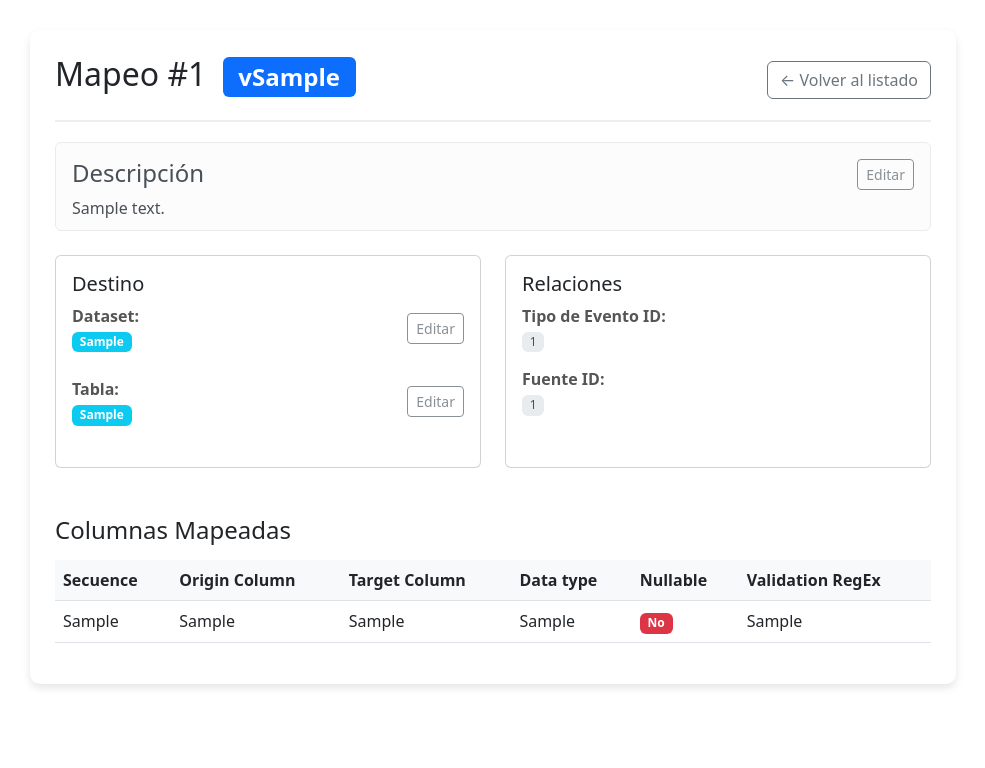
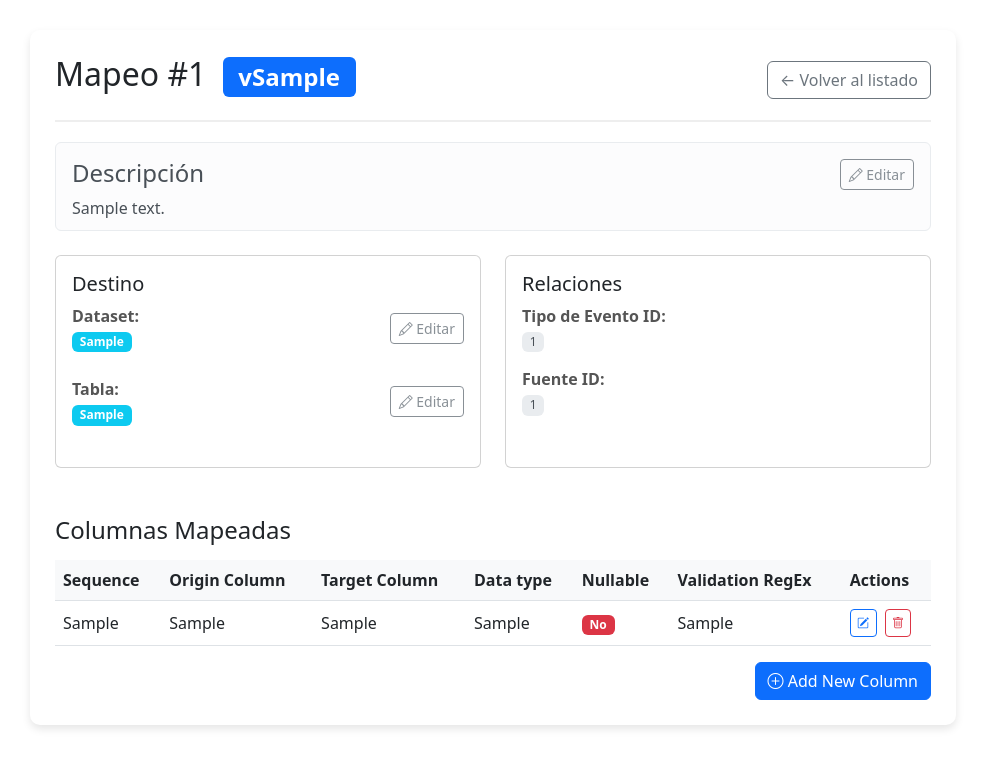
Before and after one commit to dinoise/Event-Insights-Console, a Flask app: template app/templates/mapping.html in a window 1280 px wide. Shown: the top 768 px of the page, without its empty margins (147-1132 px from the left). Run offline with Flask 3, Linux system fonts and the light colour scheme; the template is opened without the code that fills it: most values are stand-ins (such as "Sample title", 1, 10 or a date in 2020); parts of the project's set-up code (start-up, migrations or seed data) failed here and were passed over.

Commit message:
create delete and edtit new columns

```diff
--- /dev/null
+++ b/app/static/css/columns.css
@@ -0,0 +1,32 @@
+/* Estilos para la tabla de columnas */
+.columns-table th {
+    background-color: #f8f9fa;
+}
+
+.columns-table td {
+    vertical-align: middle;
+}
+
+/* Botones de acción */
+.columns-table .btn-sm {
+    padding: 0.25rem 0.4rem;
+    font-size: 0.75rem;
+}
+
+/* Inputs en modo edición */
+.columns-table .form-control-sm,
+.columns-table .form-select-sm {
+    padding: 0.25rem 0.5rem;
+    font-size: 0.875rem;
+    height: auto;
+}
+
+/* Template para nueva fila */
+.new-column td {
+    background-color: #f8f9fa;
+}
+
+.new-column input,
+.new-column select {
+    background-color: white;
+}
--- /dev/null
+++ b/app/static/js/columns.js
@@ -0,0 +1,343 @@
+document.addEventListener('DOMContentLoaded', function() {
+    const columnsBody = document.getElementById('columns-body');
+    const addColumnBtn = document.getElementById('add-column-btn');
+    const confirmDeleteBtn = document.getElementById('confirm-delete-btn');
+    const deleteModal = new bootstrap.Modal('#confirmDeleteModal');
+
+    let columnToDelete = null;
+    const mappingId = window.location.pathname.split('/').pop();
+
+    // Manejar borrado de columnas
+    document.querySelectorAll('.delete-column').forEach(btn => {
+        btn.addEventListener('click', function() {
+            const row = this.closest('tr');
+            columnToDelete = row.dataset.columnId;
+            deleteModal.show();
+        });
+    });
+
+    confirmDeleteBtn.addEventListener('click', function() {
+        if (columnToDelete) {
+            deleteColumn(columnToDelete);
+            deleteModal.hide();
+        }
+    });
+
+    // Manejar edición de columnas
+    document.querySelectorAll('.edit-column').forEach(btn => {
+        btn.addEventListener('click', function() {
+            const row = this.closest('tr');
+            enableEditMode(row);
+        });
+    });
+
+    // Agregar nueva columna
+    addColumnBtn.addEventListener('click', function() {
+        const template = document.getElementById('new-column-template');
+        const newRow = template.content.cloneNode(true);
+        columnsBody.appendChild(newRow);
+
+        // Configurar eventos para la nueva fila
+        const addedRow = columnsBody.lastElementChild;
+        addedRow.querySelector('.save-new-column').addEventListener('click', () => saveNewColumn(addedRow));
+        addedRow.querySelector('.cancel-new-column').addEventListener('click', () => addedRow.remove());
+    });
+
+    function enableEditMode(row) {
+        const cells = {
+            sequence: row.querySelector('.sequence'),
+            originColumn: row.querySelector('.origin-column'),
+            targetColumn: row.querySelector('.target-column'),
+            dataType: row.querySelector('.data-type'),
+            nullable: row.querySelector('.nullable'),
+            validationRegex: row.querySelector('.validation-regex'),
+            actions: row.querySelector('td:last-child')
+        };
+
+        // Guardar valores originales
+        const originalValues = {
+            sequence: cells.sequence.textContent,
+            originColumn: cells.originColumn.textContent,
+            targetColumn: cells.targetColumn.textContent,
+            dataType: cells.dataType.textContent,
+            nullable: cells.nullable.querySelector('.badge').textContent === 'Yes',
+            validationRegex: cells.validationRegex.textContent
+        };
+
+        // Crear inputs de edición
+        cells.sequence.innerHTML = `<input type="number" class="form-control form-control-sm"
+            value="${originalValues.sequence}" min="1">`;
+
+        cells.originColumn.innerHTML = `<input type="text" class="form-control form-control-sm"
+            value="${originalValues.originColumn}">`;
+
+        cells.targetColumn.innerHTML = `<input type="text" class="form-control form-control-sm"
+            value="${originalValues.targetColumn}">`;
+
+        cells.dataType.innerHTML = `
+            <select class="form-select form-select-sm">
+                <option value="STRING" ${originalValues.dataType === 'STRING' ? 'selected' : ''}>STRING</option>
+                <option value="INT64" ${originalValues.dataType === 'INT64' ? 'selected' : ''}>INT64</option>
+                <option value="FLOAT64" ${originalValues.dataType === 'FLOAT64' ? 'selected' : ''}>FLOAT64</option>
+            </select>`;
+
+        cells.nullable.innerHTML = `
+            <select class="form-select form-select-sm">
+                <option value="true" ${originalValues.nullable ? 'selected' : ''}>Yes</option>
+                <option value="false" ${!originalValues.nullable ? 'selected' : ''}>No</option>
+            </select>`;
+
+        cells.validationRegex.innerHTML = `<input type="text" class="form-control form-control-sm"
+            value="${originalValues.validationRegex}">`;
+
+        // Reemplazar botones con controles de edición
+        cells.actions.innerHTML = `
+            <button class="btn btn-sm btn-success save-edit me-1">
+                <i class="bi bi-check"></i>
+            </button>
+            <button class="btn btn-sm btn-outline-danger cancel-edit">
+                <i class="bi bi-x"></i>
+            </button>`;
+
+        // Configurar eventos
+        cells.actions.querySelector('.save-edit').addEventListener('click', () => {
+            saveColumnEdit(row, originalValues);
+        });
+
+        cells.actions.querySelector('.cancel-edit').addEventListener('click', () => {
+            cancelColumnEdit(row, originalValues);
+        });
+    }
+
+    function saveColumnEdit(row, originalValues) {
+        const inputs = {
+            sequence: row.querySelector('.sequence input').value,
+            originColumn: row.querySelector('.origin-column input').value,
+            targetColumn: row.querySelector('.target-column input').value,
+            dataType: row.querySelector('.data-type select').value,
+            nullable: row.querySelector('.nullable select').value === 'true',
+            validationRegex: row.querySelector('.validation-regex input').value
+        };
+
+        const columnId = row.dataset.columnId;
+        const payload = {
+            mapping_sequence: parseInt(inputs.sequence),
+            mapping_origin_column: inputs.originColumn,
+            mapping_target_column: inputs.targetColumn,
+            mapping_data_type: inputs.dataType,
+            mapping_nullable: inputs.nullable,
+            mapping_validation_regex: inputs.validationRegex
+        };
+
+        updateColumn(columnId, payload, row);
+    }
+
+    function cancelColumnEdit(row, originalValues) {
+        row.querySelector('.sequence').textContent = originalValues.sequence;
+        row.querySelector('.origin-column').textContent = originalValues.originColumn;
+        row.querySelector('.target-column').textContent = originalValues.targetColumn;
+        row.querySelector('.data-type').textContent = originalValues.dataType;
+
+        const nullableBadge = originalValues.nullable ?
+            '<span class="badge bg-success">Yes</span>' :
+            '<span class="badge bg-danger">No</span>';
+        row.querySelector('.nullable').innerHTML = nullableBadge;
+
+        row.querySelector('.validation-regex').textContent = originalValues.validationRegex;
+
+        // Restaurar botones originales
+        row.querySelector('td:last-child').innerHTML = `
+            <button class="btn btn-sm btn-outline-primary edit-column me-1">
+                <i class="bi bi-pencil"></i>
+            </button>
+            <button class="btn btn-sm btn-outline-danger delete-column">
+                <i class="bi bi-trash"></i>
+            </button>`;
+
+        // Reconfigurar eventos
+        row.querySelector('.edit-column').addEventListener('click', () => enableEditMode(row));
+        row.querySelector('.delete-column').addEventListener('click', function() {
+            columnToDelete = row.dataset.columnId;
+            deleteModal.show();
+        });
+    }
+
+    function saveNewColumn(row) {
+        const inputs = {
+            sequence: row.querySelector('.sequence-input').value,
+            originColumn: row.querySelector('.origin-column-input').value,
+            targetColumn: row.querySelector('.target-column-input').value,
+            dataType: row.querySelector('.data-type-select').value,
+            nullable: row.querySelector('.nullable-select').value === 'true',
+            validationRegex: row.querySelector('.validation-regex-input').value
+        };
+
+        const payload = {
+            event_mapping_id: mappingId,
+            mapping_sequence: inputs.sequence,
+            mapping_origin_column: inputs.originColumn,
+            mapping_target_column: inputs.targetColumn,
+            mapping_data_type: inputs.dataType,
+            mapping_nullable: inputs.nullable,
+            mapping_validation_regex: inputs.validationRegex
+        };
+
+        createColumn(payload, row);
+    }
+
+    // Funciones de API
+    function deleteColumn(columnId) {
+        fetch(`/api/mapping-columns/${columnId}`, {
+            method: 'DELETE',
+            headers: {
+                'X-CSRFToken': getCookie('csrf_token')
+            }
+        })
+        .then(response => {
+            if (response.ok) {
+                document.querySelector(`tr[data-column-id="${columnId}"]`).remove();
+                showNotification('Column deleted successfully', 'success');
+            } else {
+                throw new Error('Failed to delete column');
+            }
+        })
+        .catch(error => {
+            console.error('Error:', error);
+            showNotification('Error deleting column', 'danger');
+        });
+    }
+
+    function updateColumn(columnId, payload, row) {
+        fetch(`/api/mapping-columns/${columnId}`, {
+            method: 'PUT',
+            headers: {
+                'Content-Type': 'application/json',
+                'X-CSRFToken': getCookie('csrf_token')
+            },
+            body: JSON.stringify(payload)
+        })
+        .then(response => {
+            if (response.ok) {
+                return response.json();
+            }
+            throw new Error('Failed to update column');
+        })
+        .then(data => {
+            // Actualizar la fila con los nuevos valores
+            row.querySelector('.sequence').textContent = data.mapping_sequence;
+            row.querySelector('.origin-column').textContent = data.mapping_origin_column;
+            row.querySelector('.target-column').textContent = data.mapping_target_column;
+            row.querySelector('.data-type').textContent = data.mapping_data_type;
+
+            const nullableBadge = data.mapping_nullable ?
+                '<span class="badge bg-success">Yes</span>' :
+                '<span class="badge bg-danger">No</span>';
+            row.querySelector('.nullable').innerHTML = nullableBadge;
+
+            row.querySelector('.validation-regex').textContent = data.mapping_validation_regex || '';
+
+            // Restaurar botones originales
+            row.querySelector('td:last-child').innerHTML = `
+                <button class="btn btn-sm btn-outline-primary edit-column me-1">
+                    <i class="bi bi-pencil"></i>
+                </button>
+                <button class="btn btn-sm btn-outline-danger delete-column">
+                    <i class="bi bi-trash"></i>
+                </button>`;
+
+            // Reconfigurar eventos
+            row.querySelector('.edit-column').addEventListener('click', () => enableEditMode(row));
+            row.querySelector('.delete-column').addEventListener('click', function() {
+                columnToDelete = row.dataset.columnId;
+                deleteModal.show();
+            });
+
+            showNotification('Column updated successfully', 'success');
+        })
+        .catch(error => {
+            console.error('Error:', error);
+            showNotification('Error updating column', 'danger');
+        });
+    }
+
+    function createColumn(payload, row) {
+        fetch('/api/mapping-columns', {
+            method: 'POST',
+            headers: {
+                'Content-Type': 'application/json',
+                'X-CSRFToken': getCookie('csrf_token')
+            },
+            body: JSON.stringify(payload)
+        })
+        .then(response => {
+            if (response.ok) {
+                return response.json();
+            }
+            throw new Error('Failed to create column');
+        })
+        .then(data => {
+            // Crear nueva fila con los datos devueltos
+            const newRow = document.createElement('tr');
+            newRow.dataset.columnId = data.mapping_column_id;
+            newRow.innerHTML = `
+                <td class="sequence">${data.mapping_sequence}</td>
+                <td class="origin-column">${data.mapping_origin_column}</td>
+                <td class="target-column">${data.mapping_target_column}</td>
+                <td class="data-type">${data.mapping_data_type}</td>
+                <td class="nullable">
+                    ${data.mapping_nullable ?
+                        '<span class="badge bg-success">Yes</span>' :
+                        '<span class="badge bg-danger">No</span>'}
+                </td>
+                <td class="validation-regex">${data.mapping_validation_regex || ''}</td>
+                <td>
+                    <button class="btn btn-sm btn-outline-primary edit-column me-1">
+                        <i class="bi bi-pencil"></i>
+                    </button>
+                    <button class="btn btn-sm btn-outline-danger delete-column">
+                        <i class="bi bi-trash"></i>
+                    </button>
+                </td>`;
+
+            // Reemplazar la fila de edición
+            row.replaceWith(newRow);
+
+            // Configurar eventos
+            newRow.querySelector('.edit-column').addEventListener('click', function() {
+                enableEditMode(newRow);
+            });
+
+            newRow.querySelector('.delete-column').addEventListener('click', function() {
+                columnToDelete = newRow.dataset.columnId;
+                deleteModal.show();
+            });
+
+            showNotification('Column created successfully', 'success');
+        })
+        .catch(error => {
+            console.error('Error:', error);
+            showNotification('Error creating column', 'danger');
+        });
+    }
+
+    // Función auxiliar para obtener cookies
+    function getCookie(name) {
+        const value = `; ${document.cookie}`;
+        const parts = value.split(`; ${name}=`);
+        if (parts.length === 2) return parts.pop().split(';').shift();
+    }
+
+    // Función para mostrar notificaciones
+    function showNotification(message, type = 'info') {
+        const notification = document.createElement('div');
+        notification.className = `alert alert-${type} position-fixed top-0 start-50 translate-middle-x mt-3`;
+        notification.style.zIndex = '1100';
+        notification.textContent = message;
+
+        document.body.appendChild(notification);
+
+        setTimeout(() => {
+            notification.remove();
+        }, 3000);
+    }
+});
--- a/app/templates/mapping.html
+++ b/app/templates/mapping.html
@@ -5,7 +5,9 @@
     <meta name="viewport" content="width=device-width, initial-scale=1.0">
     <title>Detalle de Mapeo #{{ mapping.event_mapping_id }}</title>
     <link href="https://cdn.jsdelivr.net/npm/bootstrap@5.3.0/dist/css/bootstrap.min.css" rel="stylesheet">
+    <link href="https://cdn.jsdelivr.net/npm/bootstrap-icons@1.11.3/font/bootstrap-icons.min.css" rel="stylesheet">
     <link href="{{ url_for('static', filename='css/mapping.css') }}" rel="stylesheet">
+    <link href="{{ url_for('static', filename='css/columns.css') }}" rel="stylesheet">
 </head>
 <body>
     <div class="container">
@@ -134,45 +136,113 @@
                             <table class="table table-hover columns-table">
                                 <thead>
                                     <tr>
-                                        <th>Secuence</th>
+                                        <th>Sequence</th>
                                         <th>Origin Column</th>
                                         <th>Target Column</th>
                                         <th>Data type</th>
                                         <th>Nullable</th>
                                         <th>Validation RegEx</th>
+                                        <th>Actions</th>
                                     </tr>
                                 </thead>
-                                <tbody>
+                                <tbody id="columns-body">
                                     {% for column in columns %}
-                                    <tr>
-                                        <td>{{ column.mapping_sequence }}</td>
-                                        <td>{{ column.mapping_origin_column }}</td>
-                                        <td>{{ column.mapping_target_column }}</td>
-                                        <td>{{ column.mapping_data_type }}</td>
-                                        <td>
+                                    <tr data-column-id="{{ column.mapping_column_id }}">
+                                        <td class="sequence">{{ column.mapping_sequence }}</td>
+                                        <td class="origin-column">{{ column.mapping_origin_column }}</td>
+                                        <td class="target-column">{{ column.mapping_target_column }}</td>
+                                        <td class="data-type">{{ column.mapping_data_type }}</td>
+                                        <td class="nullable">
                                             {% if column.mapping_nullable %}
                                                 <span class="badge bg-success">Yes</span>
                                             {% else %}
                                                 <span class="badge bg-danger">No</span>
                                             {% endif %}
                                         </td>
-                                        <td>{{ column.mapping_validation_regex or ''}}</td>
+                                        <td class="validation-regex">{{ column.mapping_validation_regex or '' }}</td>
+                                        <td>
+                                            <button class="btn btn-sm btn-outline-primary edit-column me-1">
+                                                <i class="bi bi-pencil-square"></i>
+                                            </button>
+                                            <button class="btn btn-sm btn-outline-danger delete-column">
+                                                <i class="bi bi-trash"></i>
+                                            </button>
+                                        </td>
                                     </tr>
                                     {% endfor %}
                                 </tbody>
                             </table>
+
+                            <!-- Boton for a new column -->
+                            <div class="text-end mt-3">
+                                <button id="add-column-btn" class="btn btn-primary">
+                                    <i class="bi bi-plus-circle"></i> Add New Column
+                                </button>
+                            </div>
                         </div>
                         {% else %}
                         <div class="alert alert-warning">
                             No se encontraron columnas mapeadas para este evento.
                         </div>
                         {% endif %}
+
+                        <!-- Modal de confirmación para borrado -->
+                        <div class="modal fade" id="confirmDeleteModal" tabindex="-1">
+                            <div class="modal-dialog">
+                                <div class="modal-content">
+                                    <div class="modal-header">
+                                        <h5 class="modal-title">Confirm Delete</h5>
+                                        <button type="button" class="btn-close" data-bs-dismiss="modal"></button>
+                                    </div>
+                                    <div class="modal-body">
+                                        <p>Are you sure you want to delete this column?</p>
+                                    </div>
+                                    <div class="modal-footer">
+                                        <button type="button" class="btn btn-secondary" data-bs-dismiss="modal">Cancel</button>
+                                        <button type="button" class="btn btn-danger" id="confirm-delete-btn">Delete</button>
+                                    </div>
+                                </div>
+                            </div>
+                        </div>
+
+                        <!-- Template para nueva fila (hidden) -->
+                        <template id="new-column-template">
+                            <tr class="new-column">
+                                <td><input type="number" class="form-control form-control-sm sequence-input" min="1"></td>
+                                <td><input type="text" class="form-control form-control-sm origin-column-input"></td>
+                                <td><input type="text" class="form-control form-control-sm target-column-input"></td>
+                                <td>
+                                    <select class="form-select form-select-sm data-type-select">
+                                        <option value="STRING">STRING</option>
+                                        <option value="INT64">INT64</option>
+                                        <option value="FLOAT64">FLOAT64</option>
+                                    </select>
+                                </td>
+                                <td>
+                                    <select class="form-select form-select-sm nullable-select">
+                                        <option value="true">Yes</option>
+                                        <option value="false">No</option>
+                                    </select>
+                                </td>
+                                <td><input type="text" class="form-control form-control-sm validation-regex-input"></td>
+                                <td>
+                                    <button class="btn btn-sm btn-success save-new-column me-1">
+                                        <i class="bi bi-check"></i>
+                                    </button>
+                                    <button class="btn btn-sm btn-outline-secondary cancel-new-column">
+                                        <i class="bi bi-x"></i>
+                                    </button>
+                                </td>
+                            </tr>
+                        </template>
+
                     </div>
                 </div>
             </div>
         </div>
     </div>
 
+    <script src="{{ url_for('static', filename='js/columns.js') }}"></script>
     <script src="{{ url_for('static', filename='js/mapping.js') }}"></script>
     <script src="https://cdn.jsdelivr.net/npm/bootstrap@5.3.0/dist/js/bootstrap.bundle.min.js"></script>
 </body>
```
